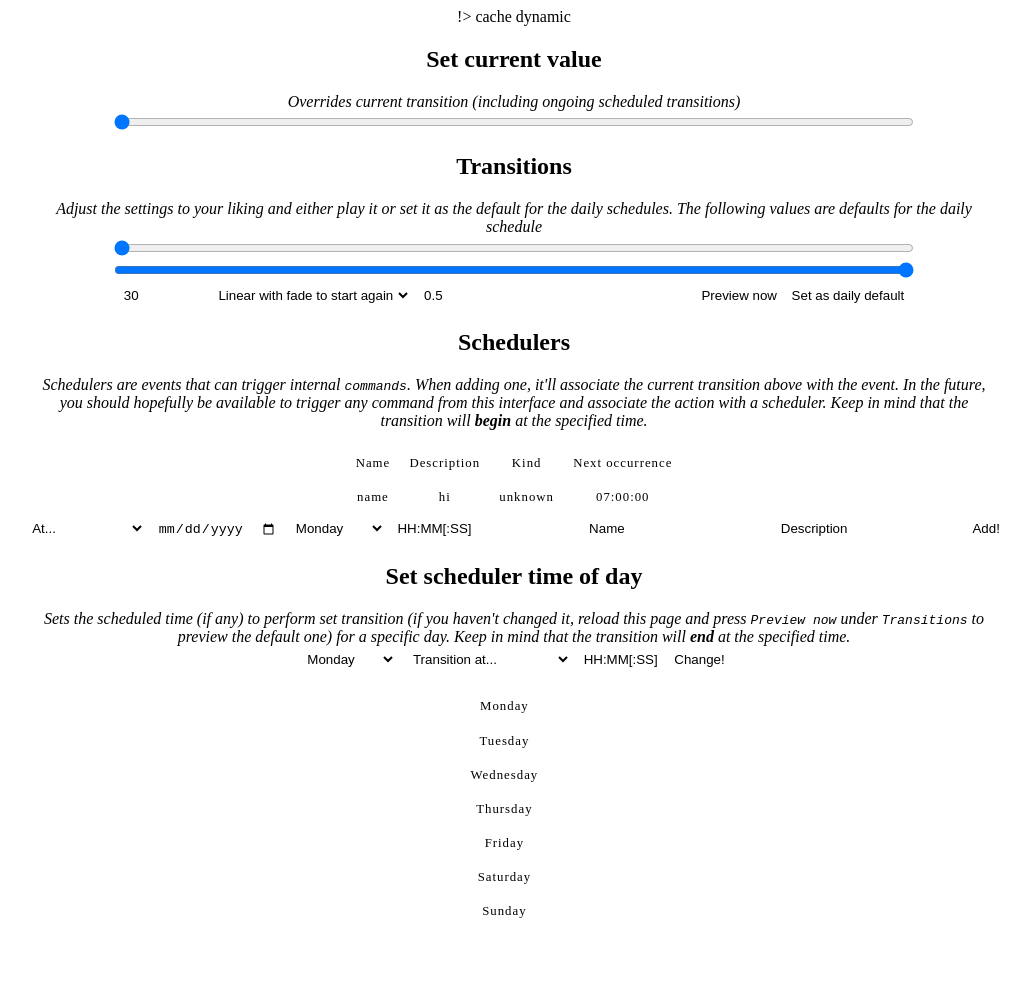
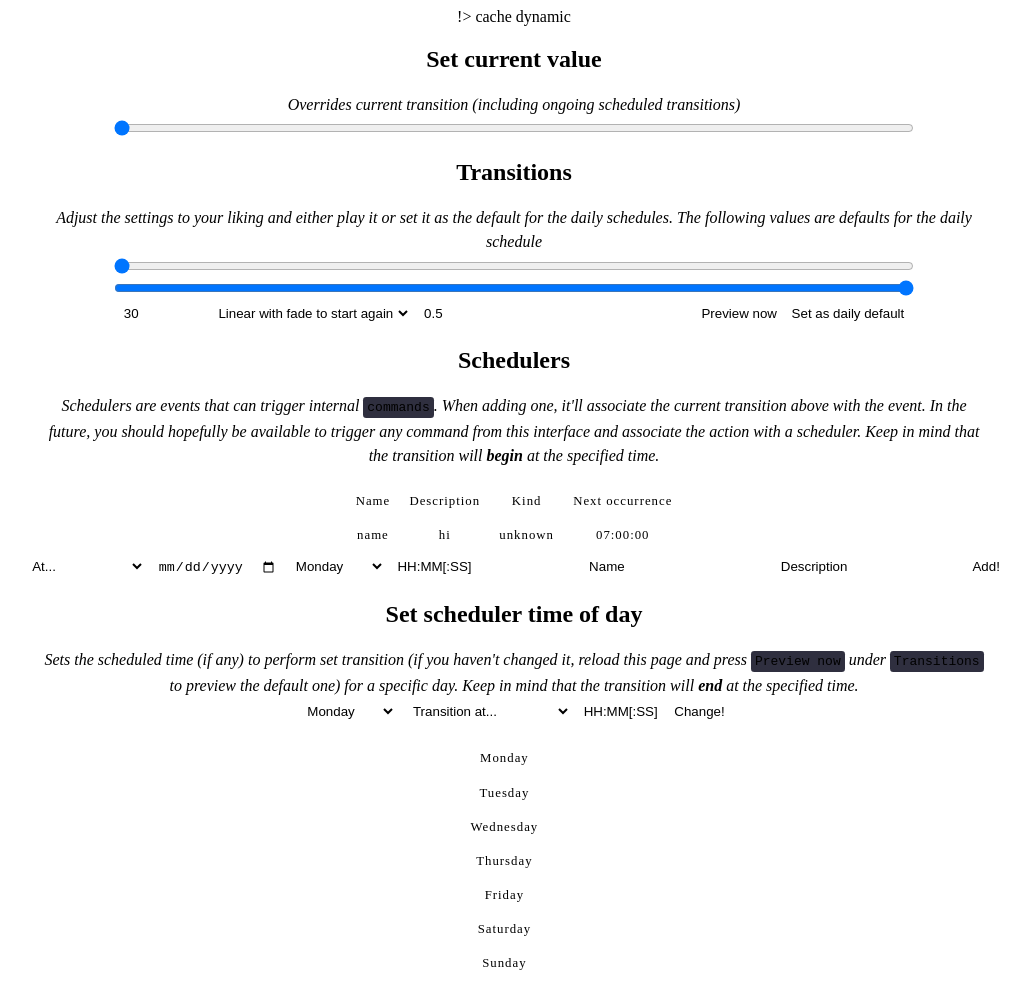
Before and after one commit to Icelk/httPWM, a plain HTML site: page web/public/index.html in a window 1280 px wide. Shown: the whole page, without its empty margins (126-1156 px from the left). Before the commit the page ends 937 px from the top, so only its background shows below. Drawn offline with Linux system fonts and the light colour scheme.

Commit message:
Tweaked sub header and code appearance

```diff
--- a/web/public/style.css
+++ b/web/public/style.css
@@ -34,6 +34,14 @@ input:focus {
 i {
     display: inline-block;
     max-width: 75%;
+    line-height: 1.5em;
+}
+
+code {
+    background-color: #2f2f3f;
+    border-radius: 0.25em;
+    padding: 0.2em 0.3em 0.2em 0.3em;
+    font-style: normal;
 }
 
 body{
```
